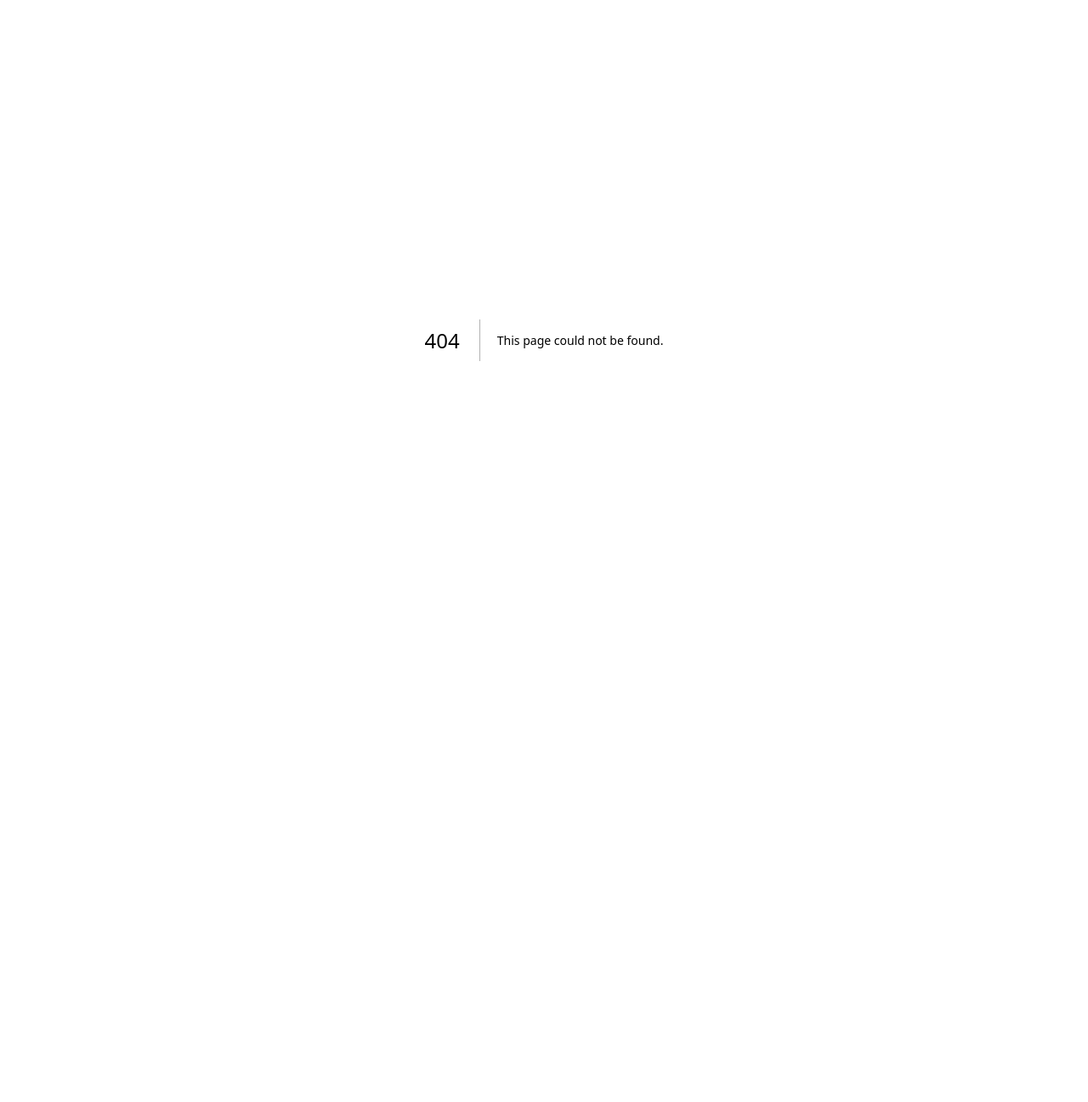
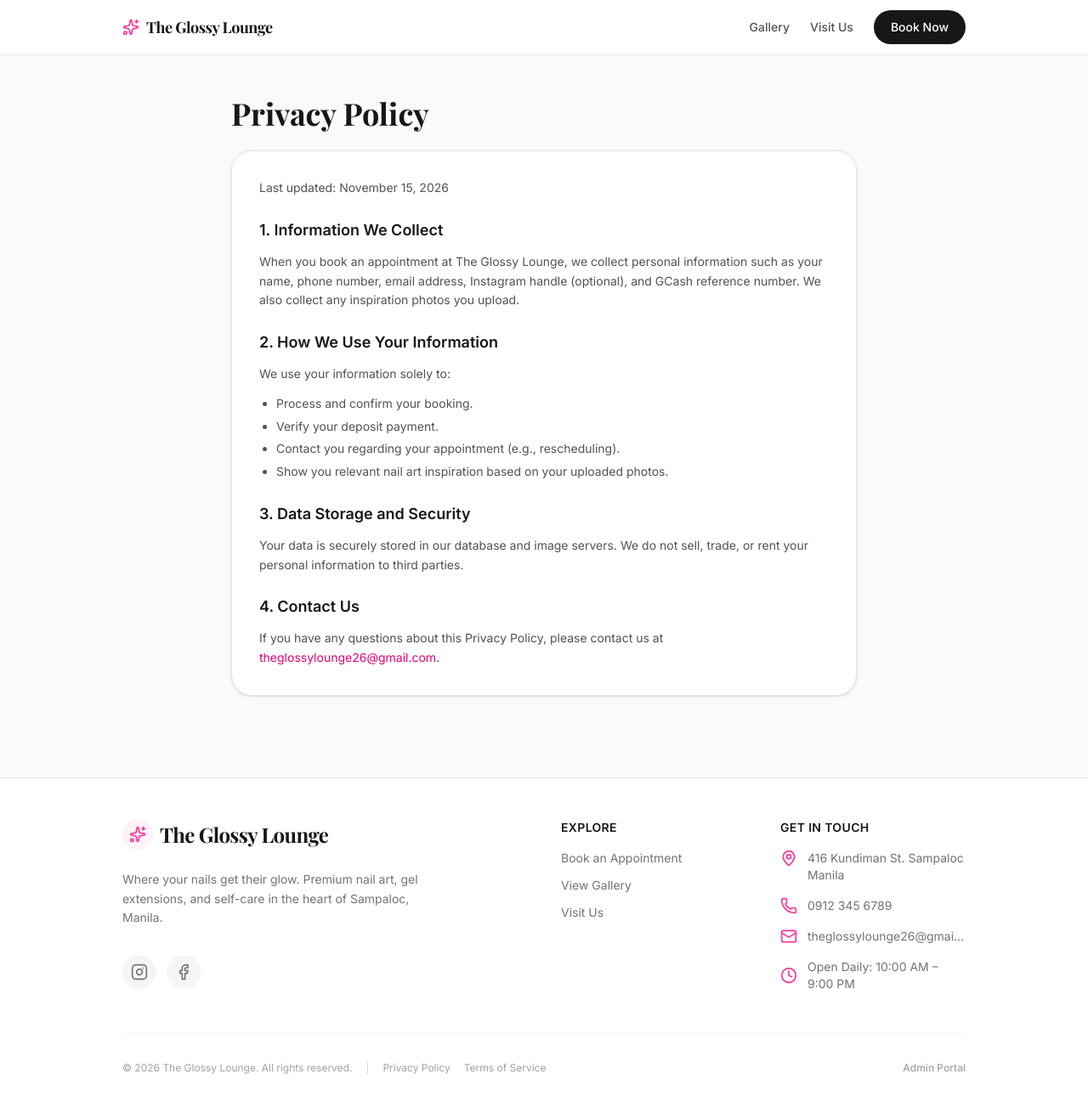
Before and after one commit to justincornelio2019-eng/the-glossy-lounge2, a Next.js app: page /privacy in a window 1280 px wide. Before the commit this address had no page. Shown: the whole page at 85% size. Before the commit the page ends 800 px from the top, so only its background shows below. Built offline with nearby package versions, Linux system fonts and the light colour scheme; a web font is replaced by a local one.

Commit message:
feat: added privacy policy and terms of service pages

```diff
--- a/src/app/(public)/page.tsx
+++ b/src/app/(public)/page.tsx
@@ -46,7 +46,7 @@ export default async function HomePage() {
             href="/gallery"
             className="w-full sm:w-auto bg-white border border-neutral-200 hover:border-neutral-300 text-neutral-700 font-medium px-8 py-4 rounded-full text-lg transition-colors flex items-center justify-center gap-2"
           >
-            View Portfolio <ChevronRight className="w-5 h-5" />
+            View Gallery <ChevronRight className="w-5 h-5" />
           </Link>
         </div>
       </section>
--- /dev/null
+++ b/src/app/(public)/privacy/page.tsx
@@ -0,0 +1,45 @@
+// src/app/(public)/privacy/page.tsx
+import { Navbar } from "@/components/layout/Navbar";
+import Link from "next/link";
+
+export default function PrivacyPage() {
+  return (
+    <div className="bg-neutral-50 pb-24 md:pb-12 overflow-x-hidden">
+      <Navbar />
+      <div className="max-w-3xl mx-auto px-4 pt-12 pb-12 w-full">
+        <h1 className="font-serif text-3xl md:text-4xl font-bold text-neutral-900 mb-6">Privacy Policy</h1>
+        <div className="bg-white rounded-3xl p-6 md:p-8 shadow-sm border border-neutral-200 space-y-6 text-neutral-600 text-sm leading-relaxed">
+
+          <p>Last updated: {new Date().toLocaleDateString('en-US', { month: 'long', day: 'numeric', year: 'numeric' })}</p>
+
+          <section className="space-y-3">
+            <h2 className="font-semibold text-lg text-neutral-900">1. Information We Collect</h2>
+            <p>When you book an appointment at The Glossy Lounge, we collect personal information such as your name, phone number, email address, Instagram handle (optional), and GCash reference number. We also collect any inspiration photos you upload.</p>
+          </section>
+
+          <section className="space-y-3">
+            <h2 className="font-semibold text-lg text-neutral-900">2. How We Use Your Information</h2>
+            <p>We use your information solely to:</p>
+            <ul className="list-disc pl-5 space-y-1">
+              <li>Process and confirm your booking.</li>
+              <li>Verify your deposit payment.</li>
+              <li>Contact you regarding your appointment (e.g., rescheduling).</li>
+              <li>Show you relevant nail art inspiration based on your uploaded photos.</li>
+            </ul>
+          </section>
+
+          <section className="space-y-3">
+            <h2 className="font-semibold text-lg text-neutral-900">3. Data Storage and Security</h2>
+            <p>Your data is securely stored in our database and image servers. We do not sell, trade, or rent your personal information to third parties.</p>
+          </section>
+
+          <section className="space-y-3">
+            <h2 className="font-semibold text-lg text-neutral-900">4. Contact Us</h2>
+            <p>If you have any questions about this Privacy Policy, please contact us at <a href="mailto:theglossylounge26@gmail.com" className="text-pink-600 hover:underline">theglossylounge26@gmail.com</a>.</p>
+          </section>
+
+        </div>
+      </div>
+    </div>
+  );
+}
--- /dev/null
+++ b/src/app/(public)/terms/page.tsx
@@ -0,0 +1,39 @@
+// src/app/(public)/terms/page.tsx
+import { Navbar } from "@/components/layout/Navbar";
+import Link from "next/link";
+
+export default function TermsPage() {
+  return (
+    <div className="bg-neutral-50 pb-24 md:pb-12 overflow-x-hidden">
+      <Navbar />
+      <div className="max-w-3xl mx-auto px-4 pt-12 pb-12 w-full">
+        <h1 className="font-serif text-3xl md:text-4xl font-bold text-neutral-900 mb-6">Terms of Service</h1>
+        <div className="bg-white rounded-3xl p-6 md:p-8 shadow-sm border border-neutral-200 space-y-6 text-neutral-600 text-sm leading-relaxed">
+
+          <p>Last updated: {new Date().toLocaleDateString('en-US', { month: 'long', day: 'numeric', year: 'numeric' })}</p>
+
+          <section className="space-y-3">
+            <h2 className="font-semibold text-lg text-neutral-900">1. Booking and Deposits</h2>
+            <p>To secure an appointment, a deposit is required via GCash. Your slot is not confirmed until we have verified your deposit reference number. The remaining balance is to be paid in cash or via GCash in person on the day of your appointment.</p>
+          </section>
+
+          <section className="space-y-3">
+            <h2 className="font-semibold text-lg text-neutral-900">2. Cancellations and Rescheduling</h2>
+            <p>We understand that life happens. If you need to reschedule, please contact us as soon as possible. Deposits are non-refundable for no-shows or cancellations made less than 24 hours before the appointment time.</p>
+          </section>
+
+          <section className="space-y-3">
+            <h2 className="font-semibold text-lg text-neutral-900">3. Late Arrivals</h2>
+            <p>Please arrive on time for your appointment. If you are more than 15 minutes late, we may need to shorten your service or reschedule your appointment to avoid delaying the next client.</p>
+          </section>
+
+          <section className="space-y-3">
+            <h2 className="font-semibold text-lg text-neutral-900">4. Satisfaction Guarantee</h2>
+            <p>We strive to provide the best service possible. If you have any issues with your nails, please let us know within 3 days of your appointment so we can fix it for you.</p>
+          </section>
+
+        </div>
+      </div>
+    </div>
+  );
+}
--- a/src/components/layout/Footer.tsx
+++ b/src/components/layout/Footer.tsx
@@ -59,7 +59,7 @@ export function Footer() {
               </li>
               <li>
                 <Link href="/gallery" className="hover:text-pink-600 hover:underline underline-offset-4 transition-all">
-                  View Portfolio
+                  View Gallery
                 </Link>
               </li>
               <li>
@@ -98,10 +98,18 @@ export function Footer() {
 
         {/* Bottom Bar */}
         <div className="mt-12 pt-8 border-t border-neutral-100 flex flex-col md:flex-row items-center justify-between gap-4">
-          <p className="text-xs text-neutral-400">
-            © {new Date().getFullYear()} The Glossy Lounge. All rights reserved.
-          </p>
-          <div className="flex items-center gap-4 text-xs text-neutral-400">
+          <div className="flex flex-col md:flex-row items-center gap-2 md:gap-4">
+            <p className="text-xs text-neutral-400">
+              © {new Date().getFullYear()} The Glossy Lounge. All rights reserved.
+            </p>
+            <span className="hidden md:inline text-neutral-300 text-xs">|</span>
+            <div className="flex gap-4 text-xs text-neutral-400">
+              <Link href="/privacy" className="hover:text-pink-500 transition-colors">Privacy Policy</Link>
+              <Link href="/terms" className="hover:text-pink-500 transition-colors">Terms of Service</Link>
+            </div>
+          </div>
+
+          <div className="flex items-center gap-4 text-xs text-neutral-400 mt-2 md:mt-0">
             <Link href="/admin/login" className="hover:text-pink-500 transition-colors font-medium">
               Admin Portal
             </Link>
```
